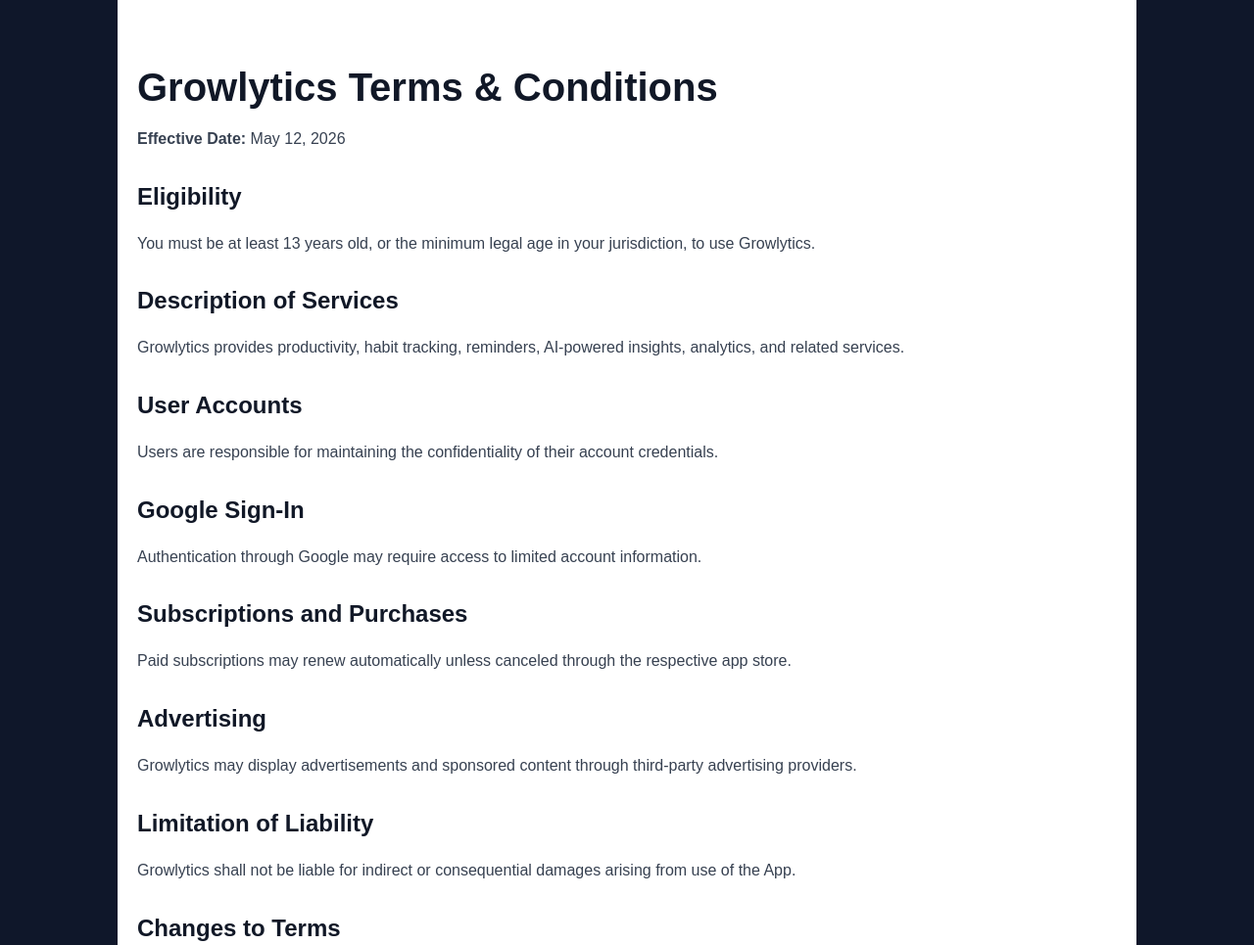
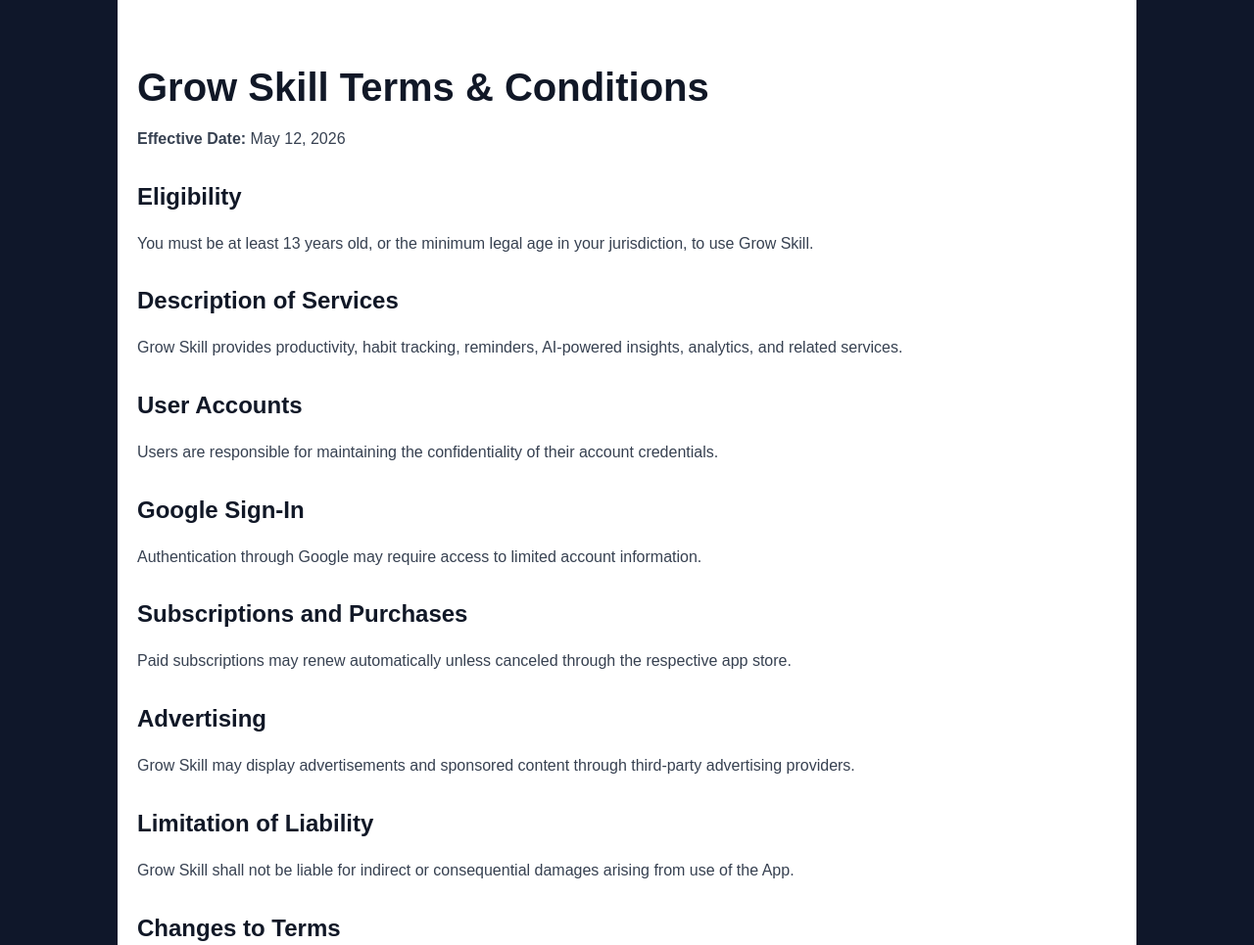
Before and after one commit to nabikhan-dev/privacy-policy, a plain HTML site: page terms.html in a window 1280 px wide. Shown: the top 965 px of the page at 98% size. Drawn offline with Linux system fonts and the light colour scheme.

Commit message:
Update terms.html

```diff
--- a/terms.html
+++ b/terms.html
@@ -3,24 +3,24 @@
 <head>
   <meta charset="UTF-8" />
   <meta name="viewport" content="width=device-width, initial-scale=1.0" />
-  <title>Growlytics Terms & Conditions</title>
+  <title>Grow Skill Terms & Conditions</title>
   <link rel="stylesheet" href="styles.css" />
 </head>
 <body>
   <div class="page">
-    <h1>Growlytics Terms & Conditions</h1>
+    <h1>Grow Skill Terms & Conditions</h1>
 
     <p><strong>Effective Date:</strong> May 12, 2026</p>
 
     <h2>Eligibility</h2>
     <p>
       You must be at least 13 years old, or the minimum legal age in your
-      jurisdiction, to use Growlytics.
+      jurisdiction, to use Grow Skill.
     </p>
 
     <h2>Description of Services</h2>
     <p>
-      Growlytics provides productivity, habit tracking, reminders, AI-powered
+      Grow Skill provides productivity, habit tracking, reminders, AI-powered
       insights, analytics, and related services.
     </p>
 
@@ -44,13 +44,13 @@
 
     <h2>Advertising</h2>
     <p>
-      Growlytics may display advertisements and sponsored content through
+      Grow Skill may display advertisements and sponsored content through
       third-party advertising providers.
     </p>
 
     <h2>Limitation of Liability</h2>
     <p>
-      Growlytics shall not be liable for indirect or consequential damages
+      Grow Skill shall not be liable for indirect or consequential damages
       arising from use of the App.
     </p>
 
```
